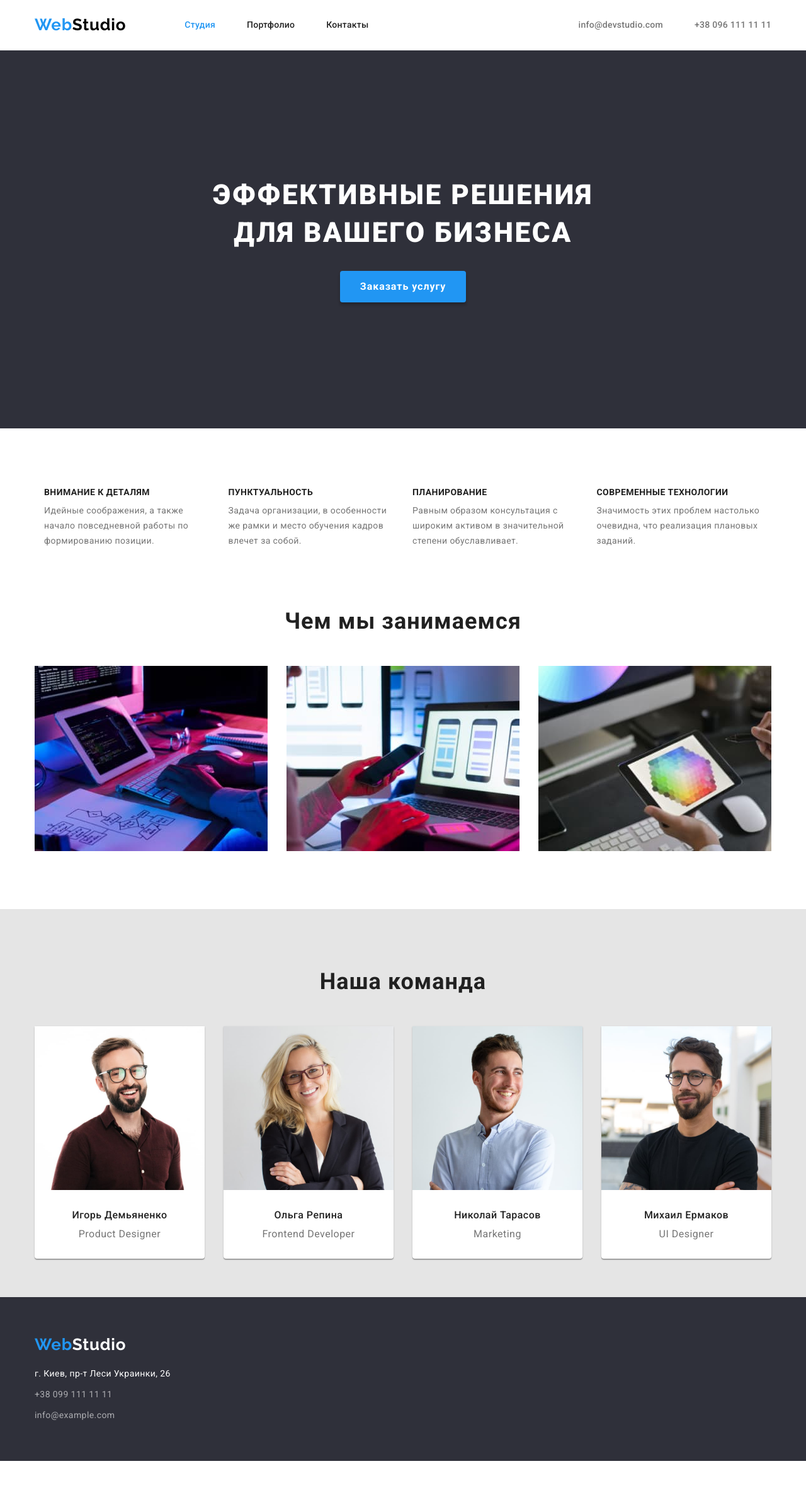
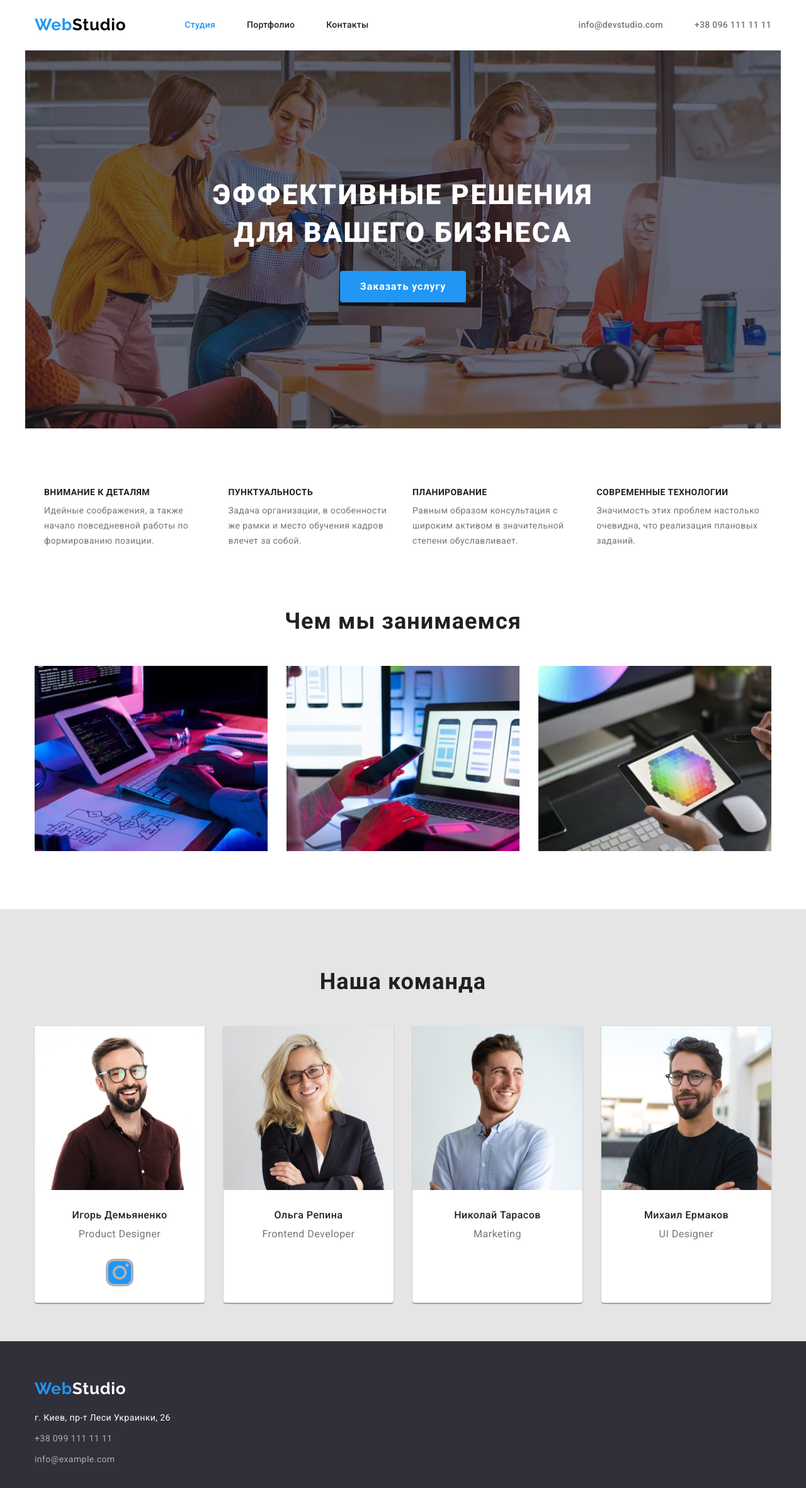
Before and after one commit to OksanaPryimak/goit-markup-hw-04, a plain HTML site: page index.html in a window 1280 px wide. Shown: the whole page at 63% size. Before the commit the page ends 2319 px from the top, so only its background shows below. Drawn offline with nearby package versions, Linux system fonts and the light colour scheme.

Commit message:
добавлено матеріали

```diff
--- a/css/styles.css
+++ b/css/styles.css
@@ -127,7 +127,10 @@ img {
 }
 .line {
   border-bottom: 1px solid #ececec;
-  width: 1600px;
+  width: 1200px;
+  padding-left: 15px;
+  padding-right: 15px;
+  margin: 0 auto;
 }
 
 /* -----------Main---------- */
@@ -135,7 +138,17 @@ img {
   padding-top: 200px;
   padding-bottom: 200px;
   background-color: #2f303a;
+  background-image: linear-gradient(
+      rgba(47, 48, 58, 0.4),
+      rgba(47, 48, 58, 0.4)
+    ),
+    url(../images/fon.jpg);
+  background-repeat: no-repeat;
+  background-position: center;
+  background-size: cover;
   text-align: center;
+  width: 1200px;
+  margin: 0 auto;
 }
 
 .main-title {
@@ -252,6 +265,7 @@ img {
   text-align: center;
   letter-spacing: 0.03em;
   color: var(--address-color);
+  margin-bottom: 30px;
 }
 .main-employee-list {
   display: flex;
@@ -267,7 +281,26 @@ img {
 }
 .div-main-eployee {
   padding-top: 30px;
-  padding-bottom: 30px;
+  padding-bottom: 26px;
+}
+
+.main-social-list {
+  display: flex;
+  justify-content: center;
+}
+.main-social-item + .main-social-item {
+  margin-left: 10px;
+}
+.main-social-link {
+  width: 44px;
+  height: 44px;
+  background-color: var(--accent-color);
+  display: flex;
+  justify-content: center;
+  align-items: center;
+  border-radius: 50%;
+}
+.main-social-icon {
 }
 
 /* --------Footer-------- */
--- a/index.html
+++ b/index.html
@@ -105,6 +105,18 @@
                    <div class="div-main-eployee" >
                        <h3 class="main-employee-name" >Игорь Демьяненко</h3>
                        <p class="main-employee-position" lang="en">Product Designer</p>
+                       <ul class="main-social-list list">
+
+                           <li class="main-social-item">
+                               <a href="" class="main-social-link">
+                                   <svg class="main-social-icon">
+                                     <use
+                                     href="./images/icons.svg#icon-instagram2">
+                                     </use>
+                                   </svg>
+                               </a>
+                           </li>
+                       </ul>
                    </div>
                </li>
                <li class="main-employee-item">
```
Also changed, not shown: images/fon.jpg (added), images/icons.svg (added).
